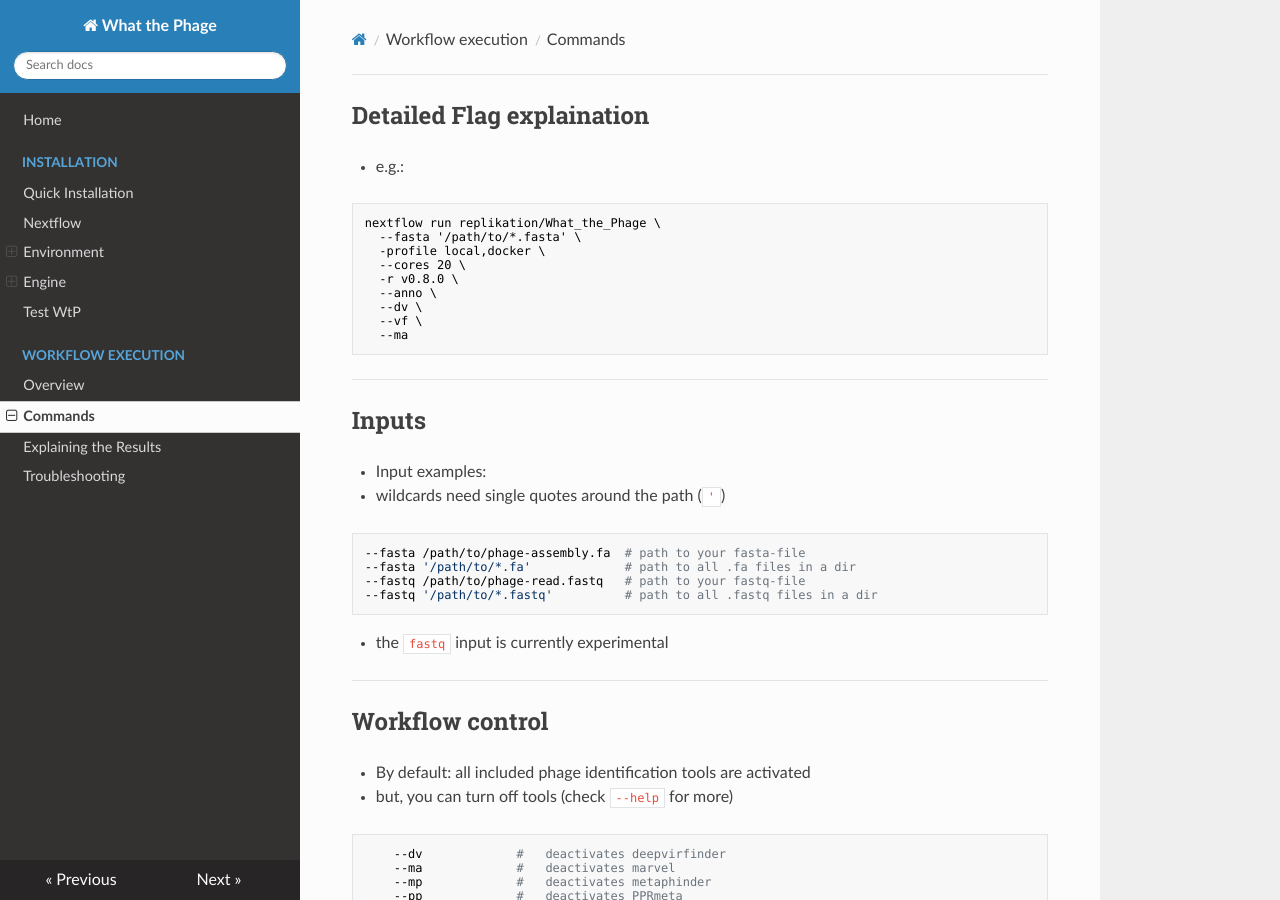
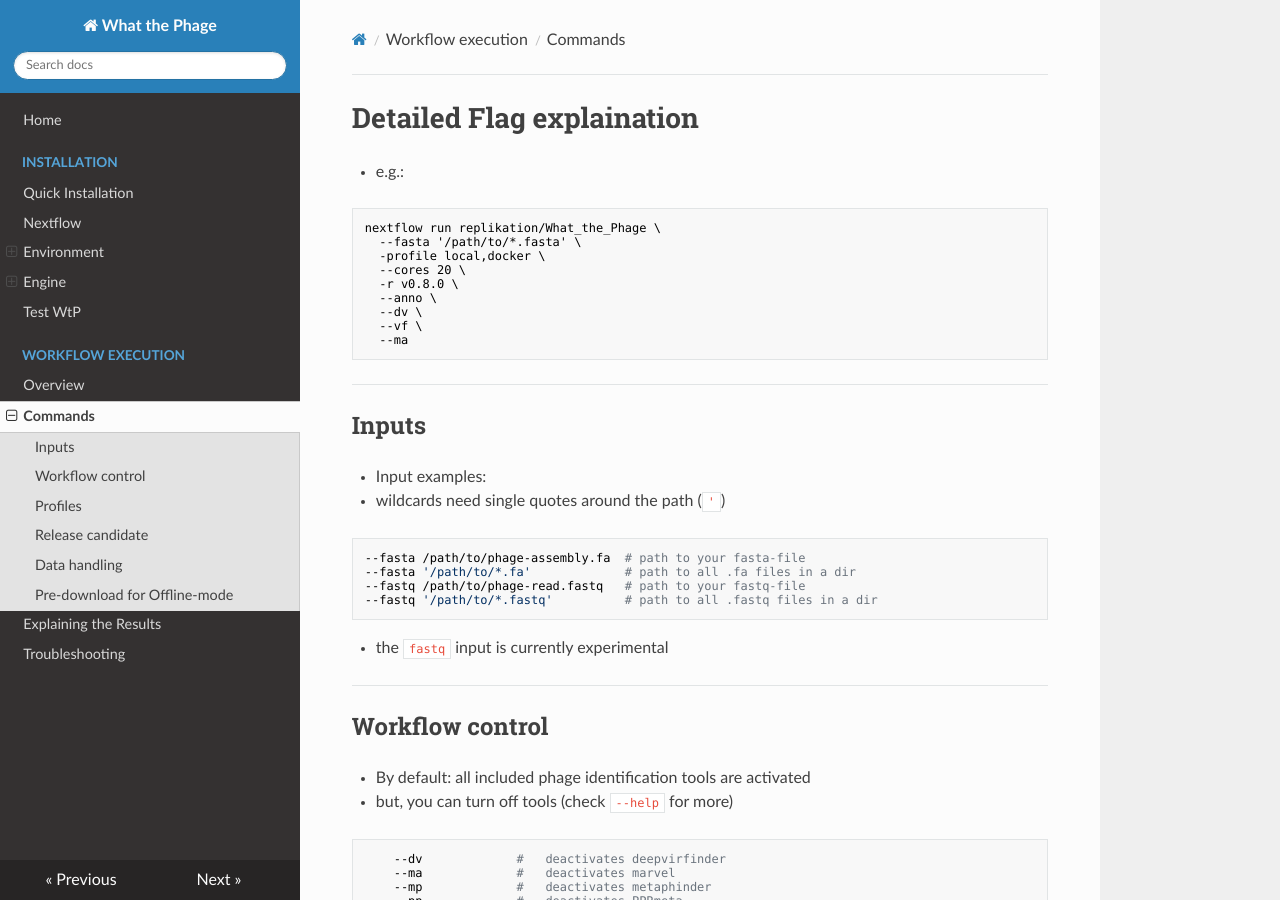
Before and after one commit to mult1fractal/wtp-documentation, an MkDocs documentation site: the page built from docs/Workflow-execution/commands.md, in a window 1280 px wide and 900 px high. Built offline with MkDocs 1.6.1, drawn with Linux system fonts in a browser that asks for light colours; nearby versions of some CDN libraries.

```diff
--- a/docs/Workflow-execution/commands.md
+++ b/docs/Workflow-execution/commands.md
@@ -1,4 +1,4 @@
-## Detailed Flag explaination
+# Detailed Flag explaination
 
 * e.g.:
 
```
Also changed, not shown: docs/troubleshooting.md (+1 -1 lines).
